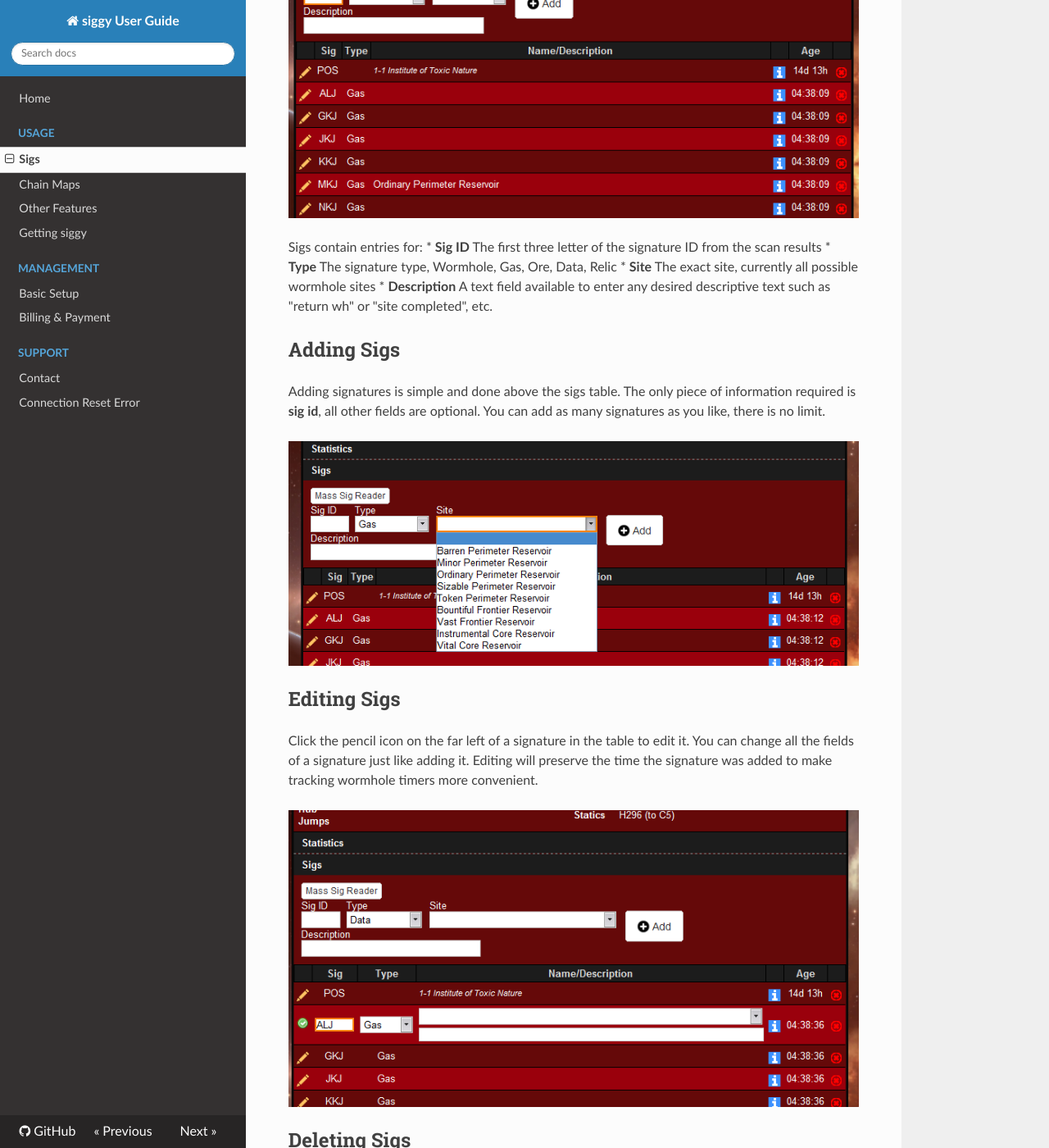
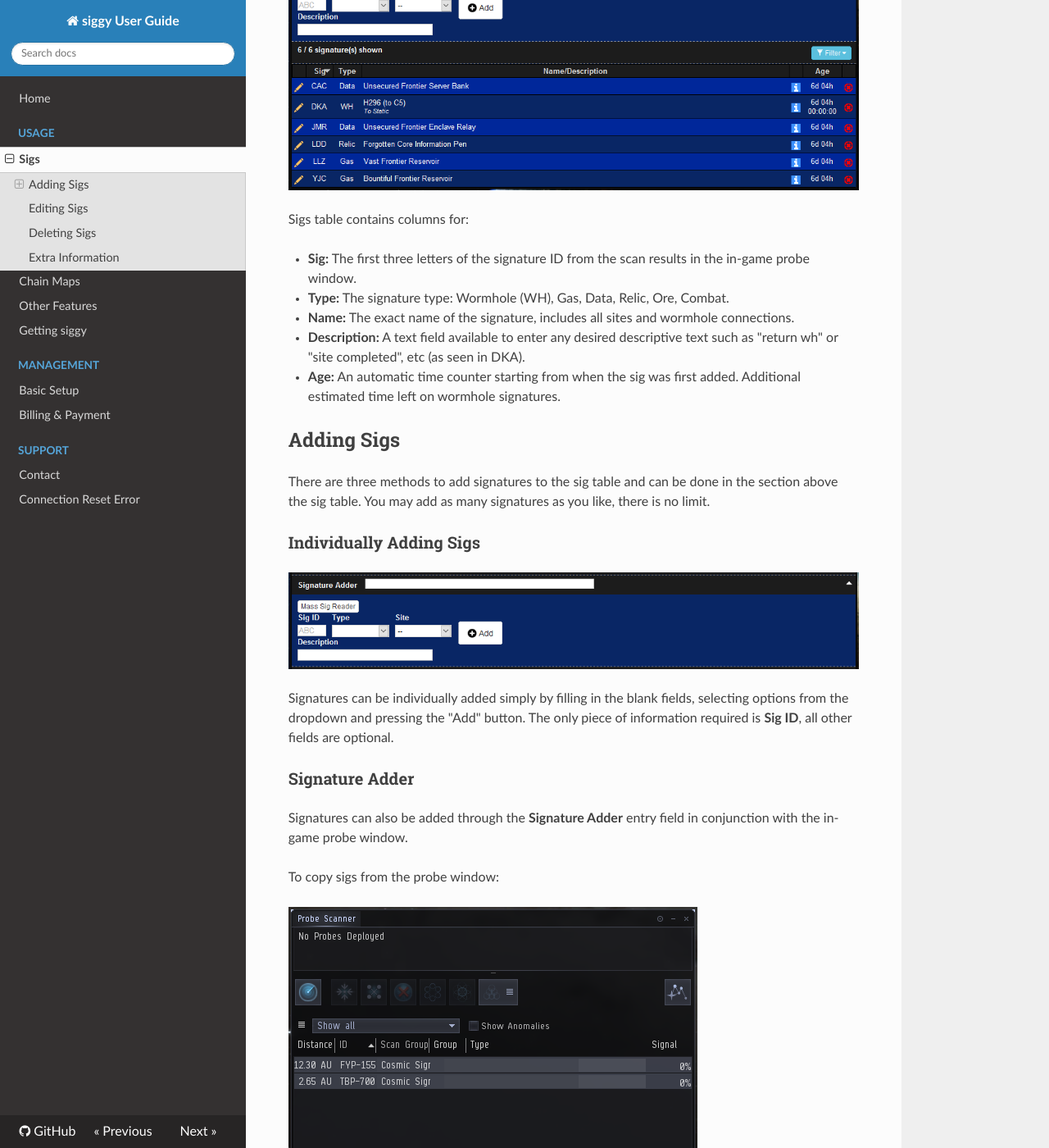
Before and after one commit to marekr/siggy-user-guide, an MkDocs documentation site: the page built from docs/usage/sigs.md, in a window 1280 px wide and 1400 px high, scrolled down 431 px. Shown: the whole window at 82% size. Built offline with MkDocs 1.6.1, drawn with Linux system fonts in a browser that asks for light colours; nearby versions of some CDN libraries; old or Windows-style settings are respelled for this version of MkDocs; some of the changed text lies outside the part shown.

Commit message:
Updated sig section

```diff
--- a/docs/usage/sigs.md
+++ b/docs/usage/sigs.md
@@ -1,43 +1,89 @@
-## Sigs
+# Sigs
+
+Signatures (sigs for short) are your scanner results. Sigs are recorded in the "Scan" tab of siggy as shown in the following image:
+
+![Overview Screenshot](img/overview.png)
+
+Sigs table contains columns for:
+
+  * **Sig:** The first three letters of the signature ID from the scan results in the in-game probe window.
+
+  * **Type:** The signature type: Wormhole (WH), Gas, Data, Relic, Ore, Combat.
+
+  * **Name:** The exact name of the signature, includes all sites and wormhole connections.
+
+  * **Description:** A text field available to enter any desired descriptive text such as "return wh" or "site completed", etc (as seen in DKA).
+
+  * **Age:** An automatic time counter starting from when the sig was first added. Additional estimated time left on wormhole signatures.
 
 
-Signatures or sigs for short are your scanner results. Sigs are recorded in the "Scan" tab of siggy as shown in the following image:
-![Overview Screenshot](img/overview.png)
+## Adding Sigs
 
-Sigs contain entries for:
-  * **Sig ID** The first three letter of the signature ID from the scan results
-  * **Type** The signature type, Wormhole, Gas, Ore, Data, Relic
-  * **Site** The exact site, currently all possible wormhole sites
-  * **Description** A text field available to enter any desired descriptive text such as "return wh" or "site completed", etc.
+There are three methods to add signatures to the sig table and can be done in the section above the sig table. You may add as many signatures as you like, there is no limit.
 
-## Adding Sigs
-Adding signatures is simple and done above the sigs table. The only piece of information required is **sig id**, all other fields are optional. You can add as many signatures as you like, there is no limit.
+### Individually Adding Sigs
 
 ![Add Sigs Screenshot](img/add-sigs.png)
 
+Signatures can be individually added simply by filling in the blank fields, selecting options from the dropdown and pressing the "Add" button. The only piece of information required is **Sig ID**, all other fields are optional.
+
+### Signature Adder
+
+Signatures can also be added through the **Signature Adder** entry field in conjunction with the in-game probe window.
+
+To copy sigs from the probe window:
+
+![Probe Window Screenshot](img/probe-window.png)
+
+1. Click on a signature in your scanner window.
+
+2. Hit CTRL+A to select all the signatures, hit CTRL+C to copy.
+
+To add signatures using signature adder:
+
+![Signature Adder Screenshot](img/signature-adder.png)
+
+1. Paste the selection into the signature adder.
+
+2. Hit enter.
+
+
+
+### Mass Sig Reader
+
+Signatures can be mass added and updated through the use of the **Mass Sig Reader**.
+
+![Mass Add Sigs Screenshot](img/mass-sigs.png)
+
+To use this feature:
+
+1. Follow the steps above to copy signatures from the probe window.
+
+2. Click on the "Mass Sig Reader" button to open the entry box.
+
+3. Click on the entry field and CTRL+V to paste into the box.
+
+4. Check the delete nonexistent sigs box if applicable.
+
+5. Press Submit.
+
+Signatures should be added or updated within 10 seconds.
+
+
 ## Editing Sigs
 
-Click the pencil icon on the far left of a signature in the table to edit it. You can change all the fields of a signature just like adding it. Editing will preserve the time the signature was added to make tracking wormhole timers more convenient.
+Click the pencil icon on the far left of a signature in the table to edit it. You can change all the fields of a signature just like adding it.
 
 ![Edit Sigs Screenshot](img/edit-sigs.png)
+
+Editing will preserve the time the signature was added to make tracking wormhole timers more convenient.
 
 ## Deleting Sigs
 
 Deleting a signature is done by clicking the corresponding "X" next to the sig. This will instantly delete the signature.
-## Mass Signatures
-Signatures can be mass added and updated through the use of the Mass Sig Reader.
 
-![Mass Add Sigs Screenshot](img/mass-sigs.png)
+## Extra Information
 
-To use this feature:
-1. Click on a signature in your scanner window.
-2. Hit CTRL+A to select all the signatures, hit CTRL+C to copy.
-3. Click on the mass sig reader box and CTRL+V to paste into the box.
-4. Press Submit.
-
-The added or updated signatures should be added within 10 seconds.
-## Extra Details
-
-There is a Info icon next to each signature. This provides information on when the signature was added exactly and who added it.
+The "Info" icon next to each signature provides information on the time the signature was added and the name of the user who added it.
 
 ![Mass Add Sigs Screenshot](img/extra-details.png)
```
Also changed, not shown: docs/usage/chainmaps.md (+3 -1 lines), docs/usage/img/add-sigs.png, docs/usage/img/edit-sigs.png, docs/usage/img/extra-details.png, docs/usage/img/mass-sigs.png, docs/usage/img/overview.png, docs/usage/img/probe-window.png (added), docs/usage/img/signature-adder.png (added).
